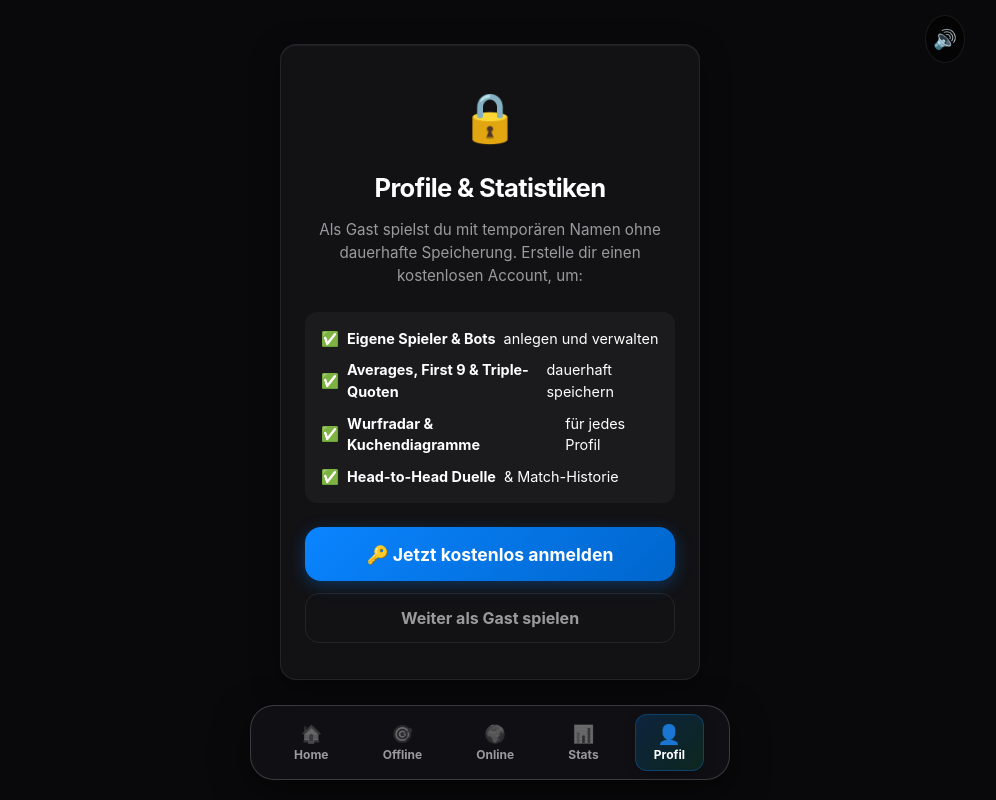
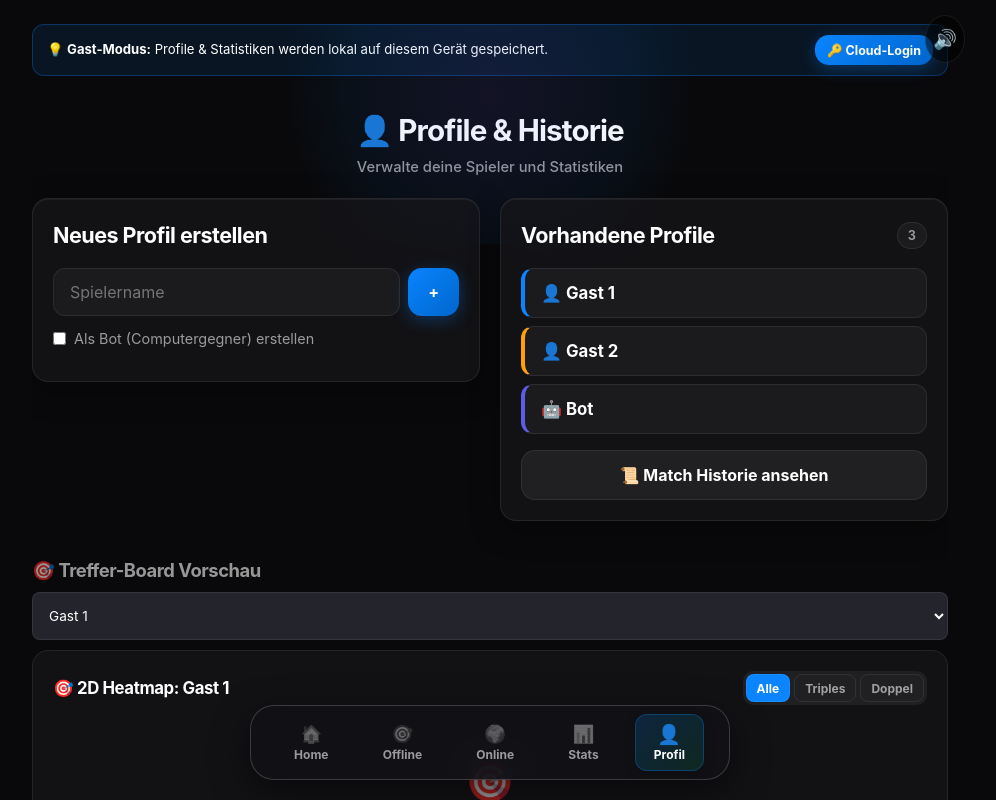
Before and after one commit to Dominik952678/DartCounter, a React (Vite) app: page /profile in a window 1280 px wide. Shown: the top 800 px of the page, without its empty margins (150-1146 px from the left). Built offline with nearby package versions, Linux system fonts and the light colour scheme.

Commit message:
feat: embed 2D heatmap on ProfileTab and in Match Finish StatsModal

```diff
--- a/src/components/Modals.tsx
+++ b/src/components/Modals.tsx
@@ -1,5 +1,6 @@
 import React from 'react';
 import type { Player, MatchHistory } from '../types';
+import { DartboardHeatmap } from './DartboardHeatmap';
 
 export const Toast: React.FC<{
   message: string;
@@ -272,6 +273,13 @@ export const StatsModal: React.FC<{
                           ))}
                         </div>
                       )}
+
+                      {/* 2D Treffer-Heatmap for this match */}
+                      {pData.segmentHits && Object.keys(pData.segmentHits).length > 0 && (
+                        <div style={{ marginTop: '12px' }}>
+                          <DartboardHeatmap customHits={pData.segmentHits} title={`Treffer-Board: ${pData.name}`} />
+                        </div>
+                      )}
                     </>
                   )}
                 </div>
--- a/src/components/ProfileTab.tsx
+++ b/src/components/ProfileTab.tsx
@@ -2,6 +2,7 @@ import React, { useState } from 'react';
 import { useNavigate } from 'react-router-dom';
 import type { Profile, MatchHistory } from '../types';
 import { ProfileDashboard } from './ProfileDashboard';
+import { DartboardHeatmap } from './DartboardHeatmap';
 import { exportElementAsImage } from '../utils/exportImage';
 import { MatchImageExport } from './MatchImageExport';
 import { useAuthStore } from '../store/useAuthStore';
@@ -31,55 +32,11 @@ export const ProfileTab: React.FC<ProfileTabProps> = ({
   const [profileError, setProfileError] = useState<string | null>(null);
 
   const profileNames = Object.keys(profiles);
-
-  if (!user) {
-    return (
-      <div className="screen active-screen" style={{ padding: '20px', paddingBottom: '100px', display: 'flex', flexDirection: 'column', alignItems: 'center', justifyContent: 'center', minHeight: '80vh' }}>
-        <div className="card" style={{ maxWidth: '420px', width: '100%', padding: '36px 24px', textAlign: 'center' }}>
-          <div style={{ fontSize: '3rem', marginBottom: '16px' }}>🔒</div>
-          <h2 style={{ marginBottom: '12px', fontSize: '1.6em', color: 'var(--text)' }}>
-            Profile & Statistiken
-          </h2>
-          <p style={{ color: 'var(--text-dim)', fontSize: '0.95em', lineHeight: '1.5', marginBottom: '24px' }}>
-            Als Gast spielst du mit temporären Namen ohne dauerhafte Speicherung.
-            Erstelle dir einen kostenlosen Account, um:
-          </p>
-
-          <div style={{ textAlign: 'left', background: 'var(--surface)', padding: '16px', borderRadius: '12px', marginBottom: '24px', display: 'flex', flexDirection: 'column', gap: '10px', fontSize: '0.9em' }}>
-            <div style={{ display: 'flex', alignItems: 'center', gap: '8px' }}>
-              <span>✅</span> <strong>Eigene Spieler & Bots</strong> anlegen und verwalten
-            </div>
-            <div style={{ display: 'flex', alignItems: 'center', gap: '8px' }}>
-              <span>✅</span> <strong>Averages, First 9 & Triple-Quoten</strong> dauerhaft speichern
-            </div>
-            <div style={{ display: 'flex', alignItems: 'center', gap: '8px' }}>
-              <span>✅</span> <strong>Wurfradar & Kuchendiagramme</strong> für jedes Profil
-            </div>
-            <div style={{ display: 'flex', alignItems: 'center', gap: '8px' }}>
-              <span>✅</span> <strong>Head-to-Head Duelle</strong> & Match-Historie
-            </div>
-          </div>
-
-          <div style={{ display: 'flex', flexDirection: 'column', gap: '12px' }}>
-            <button
-              className="btn-primary btn-large"
-              onClick={() => navigate('/auth')}
-              style={{ fontSize: '1.1em' }}
-            >
-              🔑 Jetzt kostenlos anmelden
-            </button>
-            <button
-              className="btn-ghost"
-              onClick={() => navigate('/offline')}
-              style={{ color: 'var(--text-dim)' }}
-            >
-              Weiter als Gast spielen
-            </button>
-          </div>
-        </div>
-      </div>
-    );
-  }
+  const [previewProfile, setPreviewProfile] = useState<string>(
+    user?.user_metadata?.username && profiles[user.user_metadata.username]
+      ? user.user_metadata.username
+      : profileNames[0] || ''
+  );
 
   const handleCreateProfile = () => {
     const name = newProfileName.trim();
@@ -239,6 +196,32 @@ export const ProfileTab: React.FC<ProfileTabProps> = ({
 
       <div className="hero-glow-bg-profile" />
 
+      {!user && (
+        <div style={{
+          background: 'rgba(10, 132, 255, 0.1)',
+          border: '1px solid rgba(10, 132, 255, 0.3)',
+          borderRadius: '12px',
+          padding: '10px 14px',
+          marginBottom: '16px',
+          display: 'flex',
+          justifyContent: 'space-between',
+          alignItems: 'center',
+          gap: '12px',
+          flexWrap: 'wrap'
+        }}>
+          <span style={{ fontSize: '0.82em', color: 'var(--text)' }}>
+            💡 <strong>Gast-Modus:</strong> Profile & Statistiken werden lokal auf diesem Gerät gespeichert.
+          </span>
+          <button
+            className="btn-primary"
+            onClick={() => navigate('/auth')}
+            style={{ padding: '4px 12px', fontSize: '0.78em', minHeight: '30px' }}
+          >
+            🔑 Cloud-Login
+          </button>
+        </div>
+      )}
+
       <div className="app-header">
         <h1>👤 Profile & Historie</h1>
         <p className="subtitle">Verwalte deine Spieler und Statistiken</p>
@@ -324,7 +307,34 @@ export const ProfileTab: React.FC<ProfileTabProps> = ({
         </div>
       </div>
 
-
+      {/* 2D Dartboard Heatmap Overview on Profile Tab */}
+      {profileNames.length > 0 && (
+        <div style={{ marginTop: '20px' }}>
+          <div style={{ display: 'flex', justifyContent: 'space-between', alignItems: 'center', marginBottom: '10px', flexWrap: 'wrap', gap: '8px' }}>
+            <h3 style={{ margin: 0, fontSize: '1.15em' }}>🎯 Treffer-Board Vorschau</h3>
+            <select
+              value={previewProfile || profileNames[0]}
+              onChange={(e) => setPreviewProfile(e.target.value)}
+              style={{
+                background: '#24242c',
+                color: '#fff',
+                border: '1px solid var(--card-border)',
+                padding: '6px 12px',
+                borderRadius: '8px',
+                fontSize: '0.85em'
+              }}
+            >
+              {profileNames.map(name => (
+                <option key={name} value={name}>{name}</option>
+              ))}
+            </select>
+          </div>
+          <DartboardHeatmap
+            profile={profiles[previewProfile || profileNames[0]]}
+            title={`2D Heatmap: ${previewProfile || profileNames[0]}`}
+          />
+        </div>
+      )}
 
       {/* spacer for bottom nav */}
       <div style={{ height: '120px' }}></div>
```
